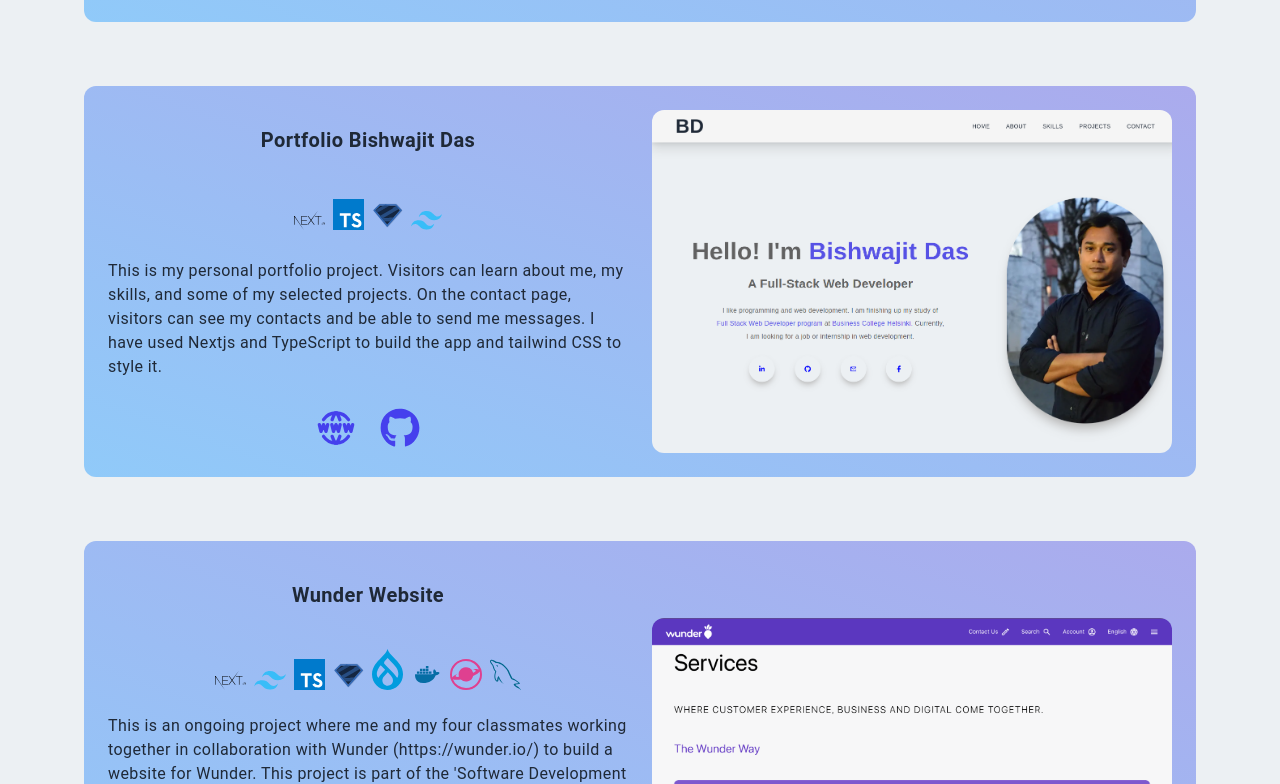
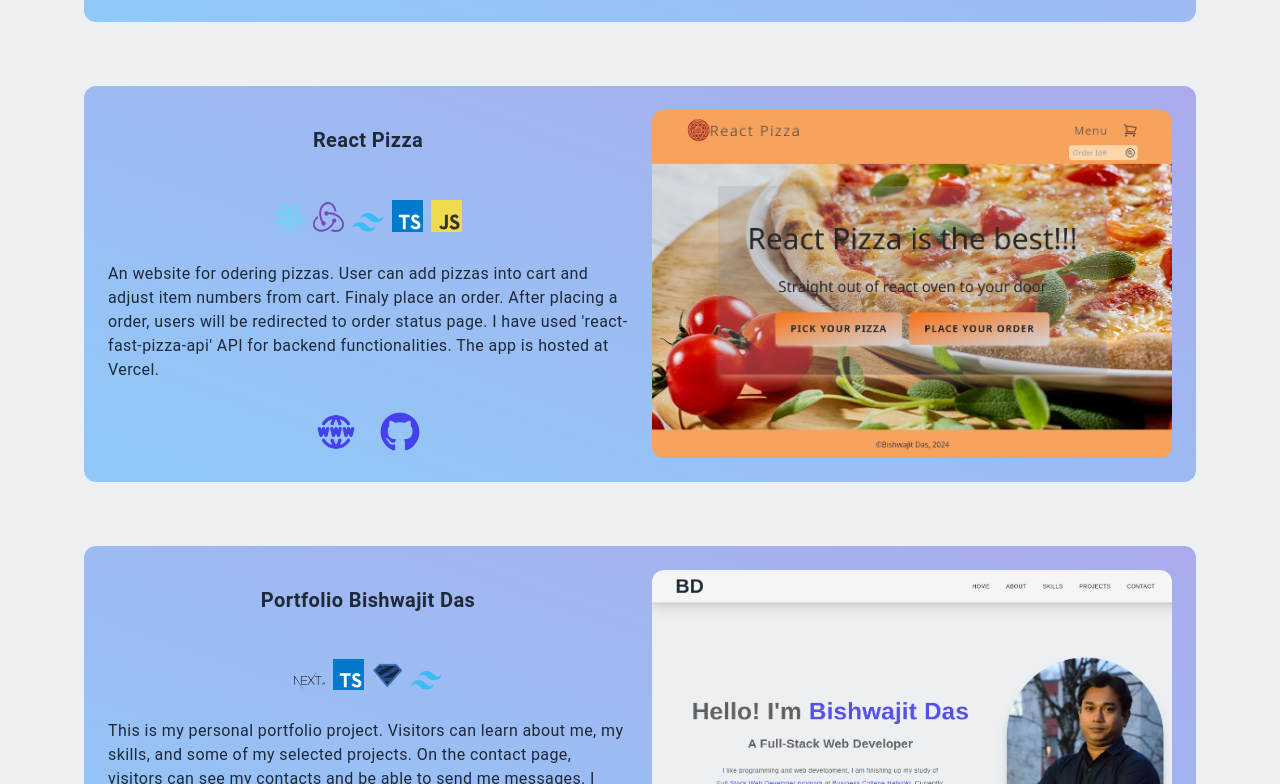
Before and after one commit to Bishwajitkuat/portfolio_next_bisso, a Next.js app: page /projects in a window 1280 px wide. Shown: the part 656-1440 px from the top of the page. Built offline with nearby package versions, Linux system fonts and the light colour scheme.

Commit message:
React pizza project is added.

```diff
--- a/data/project-card.ts
+++ b/data/project-card.ts
@@ -29,6 +29,23 @@ export const projects: ProjeectDataType[] = [
       "This app displays some key information of all countries in cards. Clicking on each card shows detailed information about that country. Users can see all country cards and detail pages. Moreover, users can mark a country as a favorite and see all their favorite countries in the favorites section. To access the favorite feature, users are needed to be registered and logged in.",
     gitHub: "https://github.com/Bishwajitkuat/country_app_react",
     liveSite: "https://countryappreact.web.app/",
+  },
+  {
+    id: -2,
+    imgURL: "/projects_imgs/react_pizzas.png",
+    imgAlt: "project image",
+    skillIconUrl: [
+      { imgPath: "/skills_imgs/react.svg", imgAlt: "react" },
+      { imgPath: "/skills_imgs/redux.svg", imgAlt: "react redux" },
+      { imgPath: "/skills_imgs/tailwind.svg", imgAlt: "tailwind" },
+      { imgPath: "/skills_imgs/typescript.svg", imgAlt: "typescript" },
+      { imgPath: "/skills_imgs/javaScript.svg", imgAlt: "javascript" },
+    ],
+    projectName: "React Pizza",
+    projectDescription:
+      "An website for odering pizzas. User can add pizzas into cart and adjust item numbers from cart. Finaly place an order. After placing a order, users will be redirected to order status page. I have used 'react-fast-pizza-api' API for backend functionalities. The app is hosted at Vercel.",
+    gitHub: "https://github.com/Bishwajitkuat/react_pizzas.git",
+    liveSite: "https://react-pizzas-bisso.vercel.app/",
   },
 
   {
```
Also changed, not shown: public/projects_imgs/react_pizzas.png (added).
